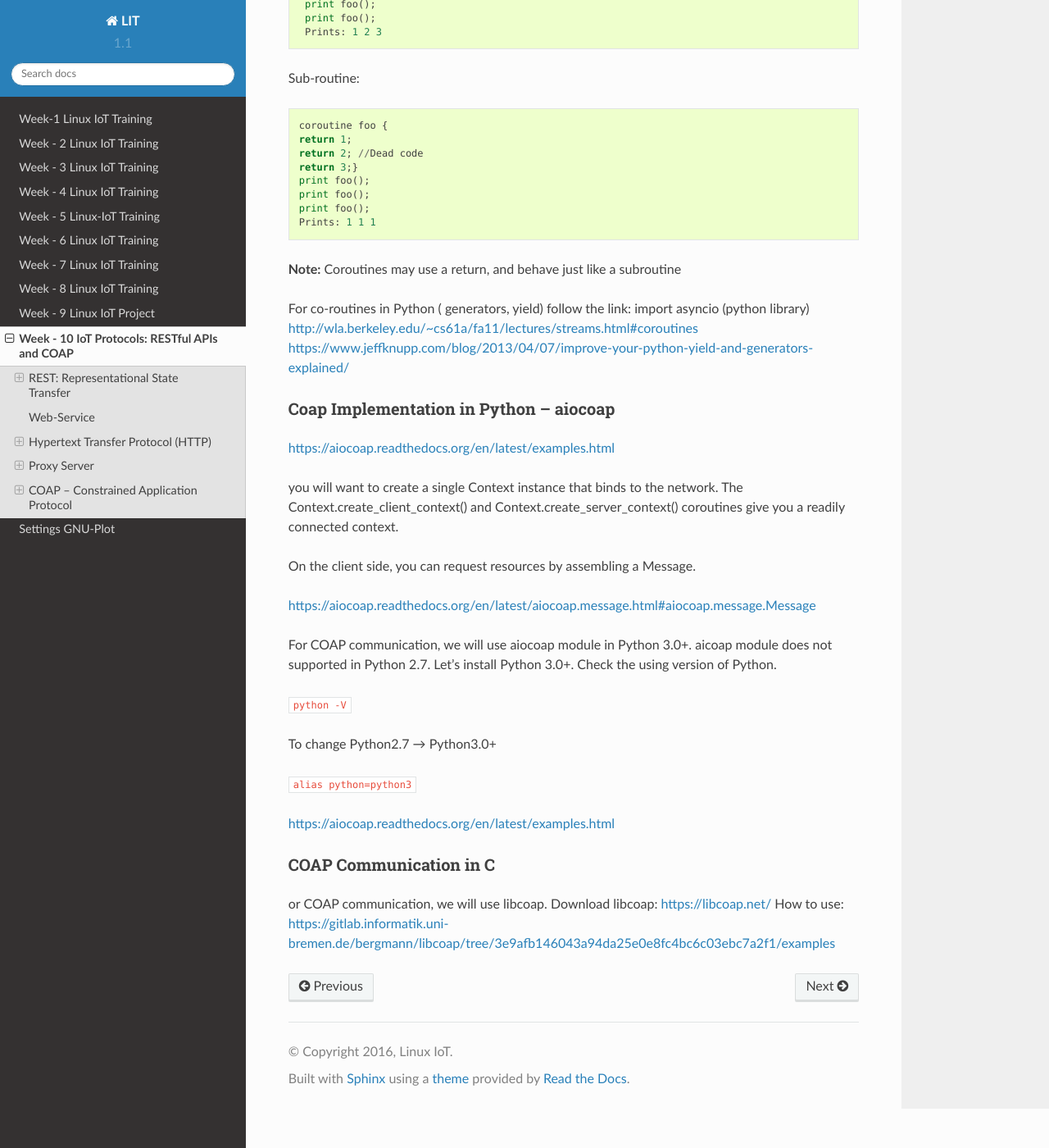
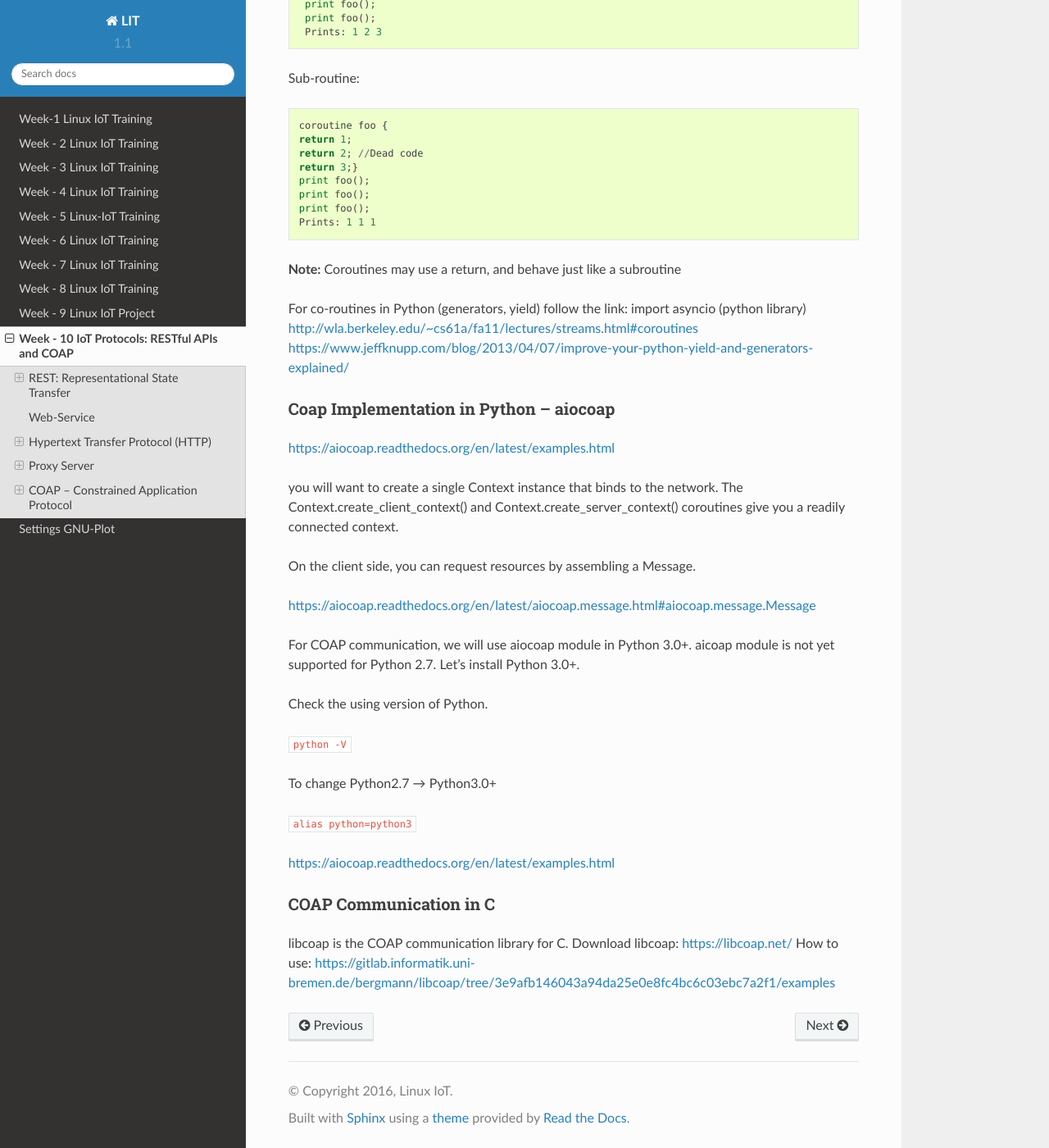
Before and after one commit to EthernetLabs/Training, a Sphinx documentation site: the page built from docs/source/week-10.rst, in a window 1280 px wide and 1400 px high, scrolled down 11608 px. Shown: the whole window at 82% size. Built offline with Sphinx 7.4.7 and the Read the Docs theme 2.0.0, drawn with Linux system fonts in a browser that asks for light colours.

Commit message:
Changes to Week-10

```diff
--- a/docs/source/week-10.rst
+++ b/docs/source/week-10.rst
@@ -308,7 +308,7 @@ Sub-routine::
 
 **Note:** Coroutines may use a return, and behave just like a subroutine
 
-For co-routines in Python ( generators, yield) follow the link: import asyncio (python library)
+For co-routines in Python (generators, yield) follow the link: import asyncio (python library)
 http://wla.berkeley.edu/~cs61a/fa11/lectures/streams.html#coroutines
 https://www.jeffknupp.com/blog/2013/04/07/improve-your-python-yield-and-generators-explained/
 
@@ -323,7 +323,8 @@ On the client side, you can request resources by assembling a Message.
 
 https://aiocoap.readthedocs.org/en/latest/aiocoap.message.html#aiocoap.message.Message
 
-For COAP communication, we will use aiocoap module in Python 3.0+. aicoap module does not supported in Python 2.7. Let's install Python 3.0+.
+For COAP communication, we will use aiocoap module in Python 3.0+. aicoap module is not yet supported for Python 2.7. Let's install Python 3.0+.
+
 Check the using version of Python.
 
 ``python -V``
@@ -337,6 +338,6 @@ https://aiocoap.readthedocs.org/en/latest/examples.html
 COAP Communication in C
 -----------------------
 
-or COAP communication, we will use libcoap.
+libcoap is the COAP communication library for C.
 Download libcoap: https://libcoap.net/
 How to use: https://gitlab.informatik.uni-bremen.de/bergmann/libcoap/tree/3e9afb146043a94da25e0e8fc4bc6c03ebc7a2f1/examples
```
Also changed, not shown: 8 other files.
